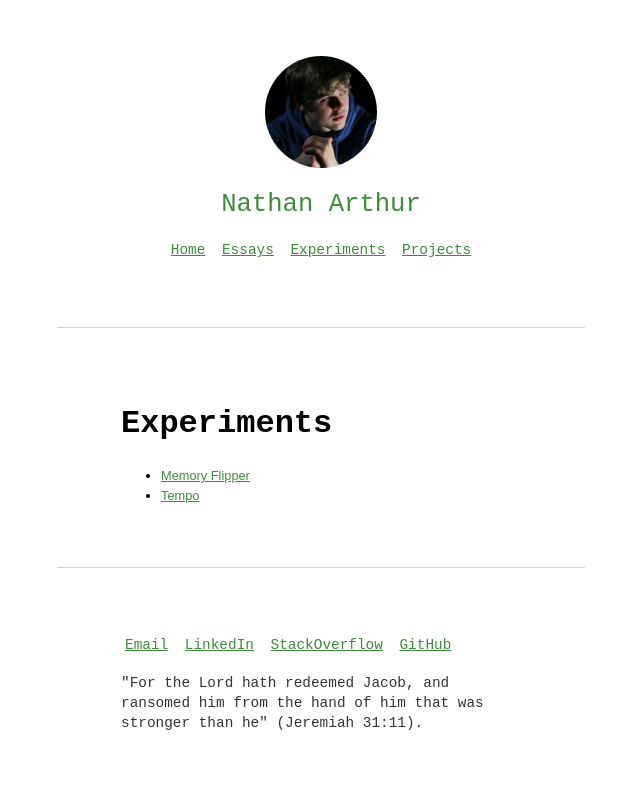
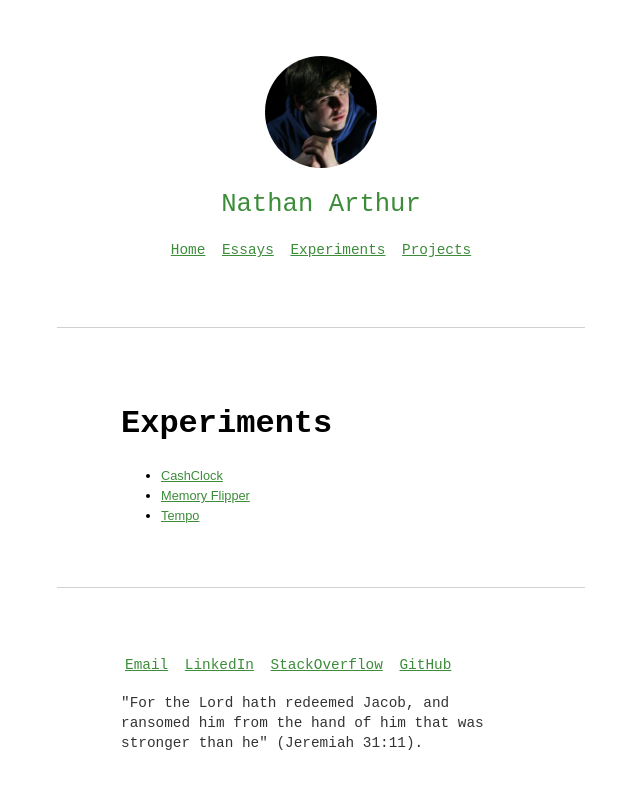
Before and after one commit to narthur/narthur.github.io, a Jekyll site: the page built from experiments.md, in a window 1280 px wide. Shown: the top 789 px of the page, without its empty margins (319-959 px from the left). Built offline with Jekyll 4.4.1, drawn with Linux system fonts in a browser that asks for light colours; nearby versions of some CDN libraries.

Commit message:
Update experiments.md

```diff
--- a/experiments.md
+++ b/experiments.md
@@ -5,5 +5,6 @@ permalink: /experiments/
 sort: 10
 ---
 
+- [CashClock](http://www.nathanarthur.com/CashClock/)
 - [Memory Flipper](http://www.nathanarthur.com/memory-flipper/index.html)
 - [Tempo](http://www.nathanarthur.com/Tempo/)
```
